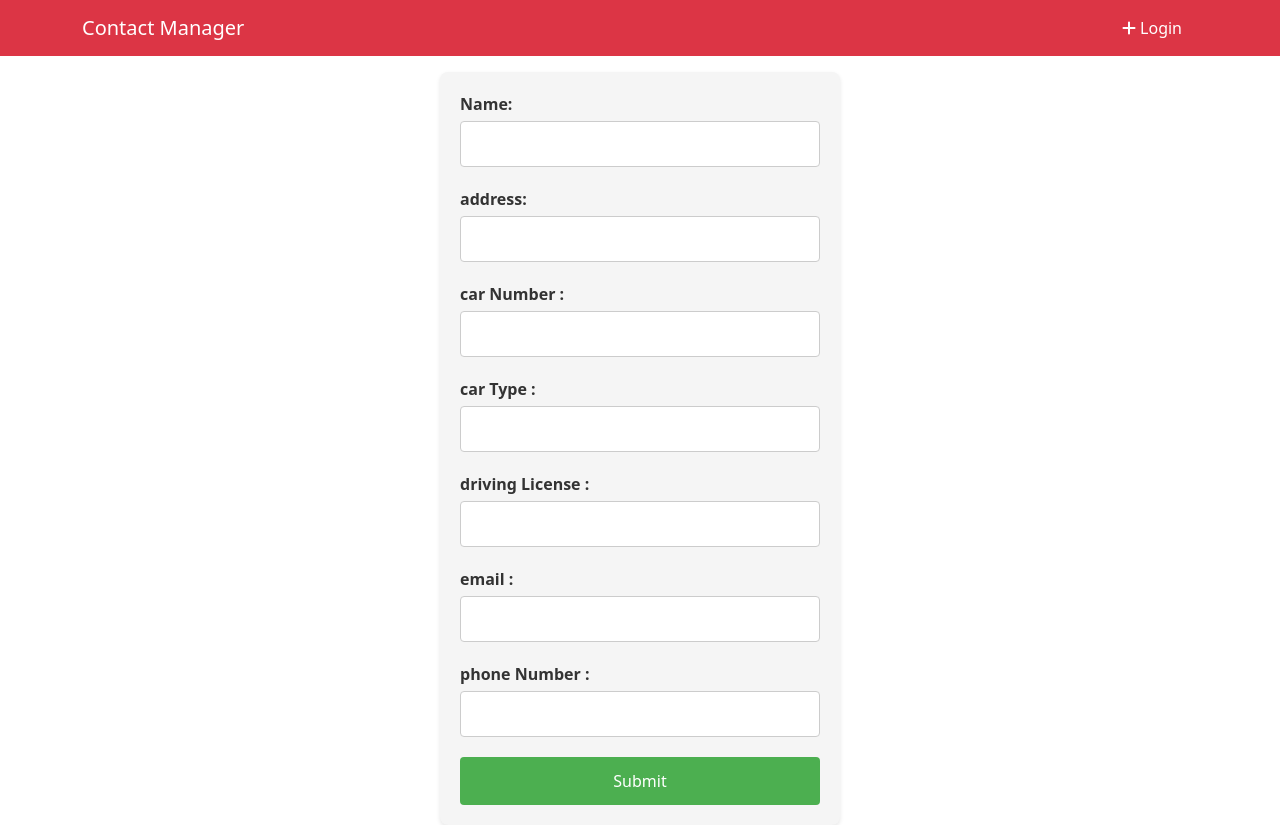
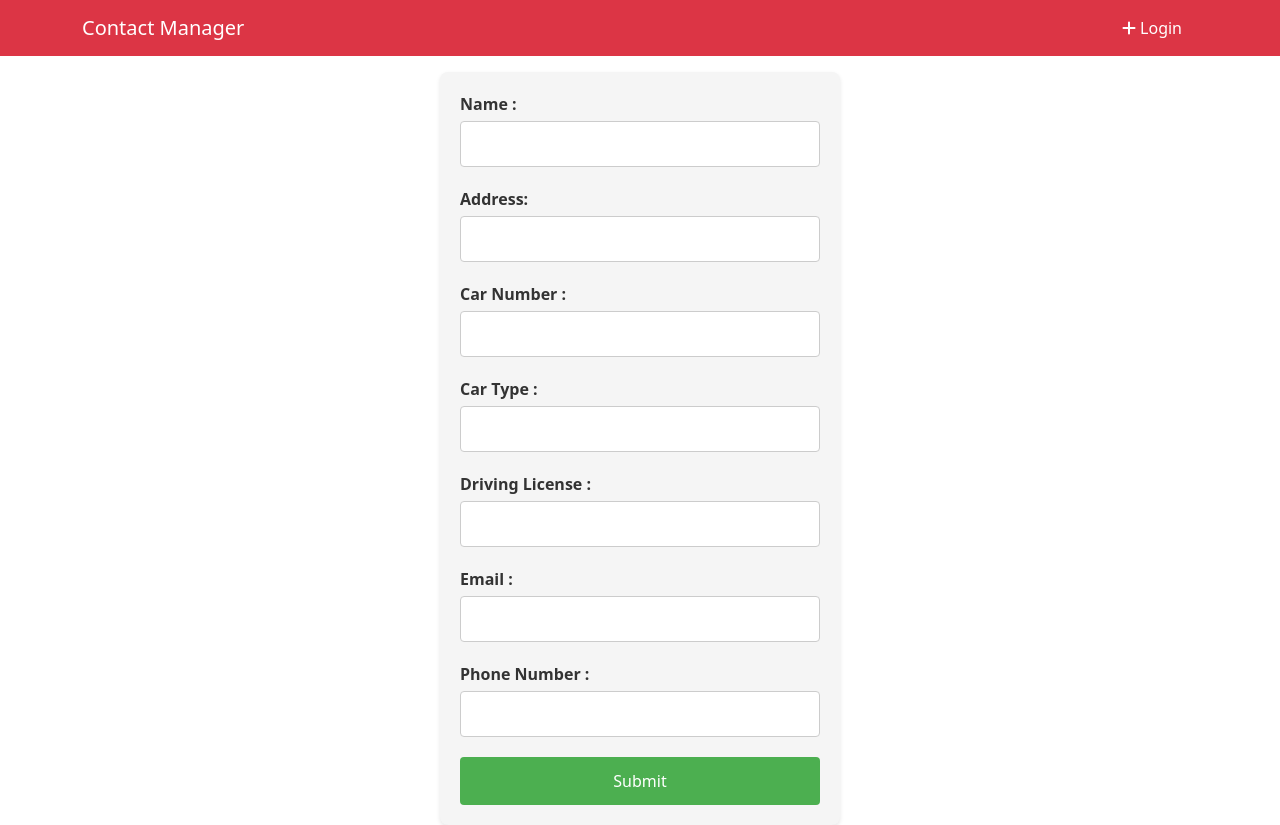
Before and after one commit to AhmedJabareen96/DeliveryAppManager, a React (Create React App) app: page /contact/add in a window 1280 px wide. Built offline with nearby package versions, Linux system fonts and the light colour scheme; no server answers.

Commit message:
upper case manager

```diff
--- a/src/components/Pages/addstore.js
+++ b/src/components/Pages/addstore.js
@@ -117,7 +117,7 @@ class AddContact extends Component {
 
 
         <div style={formGroupStyle} >
-          <label htmlFor="name" style={labelStyle} >name:</label>
+          <label htmlFor="name" style={labelStyle} > Name :</label>
           <input
             type="text"
             id="name"
@@ -130,7 +130,7 @@ class AddContact extends Component {
         </div>
 
         <div style={formGroupStyle}>
-          <label htmlFor="address" style={labelStyle} >address:</label>
+          <label htmlFor="address" style={labelStyle} >Address :</label>
           <input
             type="text"
             id="address"
@@ -142,7 +142,7 @@ class AddContact extends Component {
           />
         </div>
         <div style={formGroupStyle}>
-          <label htmlFor="car Number" style={labelStyle}>working Hours :</label>
+          <label htmlFor="car Number" style={labelStyle}> Working Hours :</label>
           <input
             type="text"
             id="workingHours"
@@ -154,7 +154,7 @@ class AddContact extends Component {
           />
         </div>
         <div style={formGroupStyle}>
-          <label htmlFor=" car Type" style={labelStyle}>lat :</label>
+          <label htmlFor=" car Type" style={labelStyle}>Lat :</label>
           <input
             type="text"
             id="lat"
@@ -166,7 +166,7 @@ class AddContact extends Component {
           />
         </div>
         <div style={formGroupStyle}>
-          <label htmlFor="driving License" style={labelStyle} >lng :</label>
+          <label htmlFor="driving License" style={labelStyle} >Lng :</label>
           <input
             type="text"
             id="lng"
--- a/src/components/contacts/AddContact.js
+++ b/src/components/contacts/AddContact.js
@@ -104,7 +104,7 @@ class AddContact extends Component {
         return (
           <form onSubmit={this.handleSubmit} style={formStyle} >
             <div style={formGroupStyle}  >
-              <label htmlFor="name" style={labelStyle} >Name:</label>
+              <label htmlFor="name" style={labelStyle} >Name :</label>
               <input
                 type="text"
                 id="name"
@@ -117,7 +117,7 @@ class AddContact extends Component {
             </div>
 
             <div style={formGroupStyle} >
-              <label htmlFor="address" style={labelStyle} >address:</label>
+              <label htmlFor="address" style={labelStyle} >Address:</label>
               <input
                 type="text"
                 id="address"
@@ -129,7 +129,7 @@ class AddContact extends Component {
               />
             </div>
             <div style={formGroupStyle} >
-              <label htmlFor="car Number" style={labelStyle} >car Number :</label>
+              <label htmlFor="car Number" style={labelStyle} >Car Number :</label>
               <input
                 type="text"
                 id="carNumber"
@@ -141,7 +141,7 @@ class AddContact extends Component {
               />
             </div>
             <div style={formGroupStyle} >
-              <label htmlFor=" car Type" style={labelStyle} >car Type :</label>
+              <label htmlFor=" car Type" style={labelStyle} >Car Type :</label>
               <input
                 type="text"
                 id="carType"
@@ -153,7 +153,7 @@ class AddContact extends Component {
               />
             </div>
             <div style={formGroupStyle} >
-              <label htmlFor="driving License" style={labelStyle} >driving License :</label>
+              <label htmlFor="driving License" style={labelStyle} >Driving License :</label>
               <input
                 type="text"
                 id="drivingLicense"
@@ -165,7 +165,7 @@ class AddContact extends Component {
               />
             </div>
             <div style={formGroupStyle}>
-              <label htmlFor="dateOfBirth" style={labelStyle} >email :</label>
+              <label htmlFor="dateOfBirth" style={labelStyle} >Email :</label>
               <input
                 type="email"
                 id="email"
@@ -177,7 +177,7 @@ class AddContact extends Component {
               />
             </div>
             <div style={formGroupStyle}>
-              <label htmlFor="dateOfBirth" style={labelStyle} >phone Number :</label>
+              <label htmlFor="dateOfBirth" style={labelStyle} >Phone Number :</label>
               <input
                 type="text"
                 id="phoneNumber"
```
